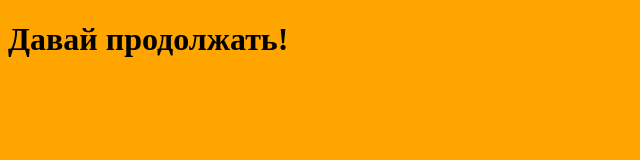
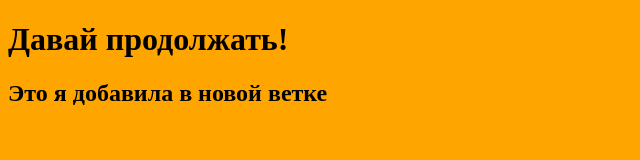
Before and after one commit to Aida-Brilliantova/my_first_repo, a plain HTML site: page index.html in a window 1280 px wide. Shown: the whole page, without its empty margins (0-640 px from the left). Drawn offline with Linux system fonts and the light colour scheme.

Commit message:
Добавила приветсвтие

```diff
--- a/index.html
+++ b/index.html
@@ -9,5 +9,6 @@
 </head>
 <body>
 <h1>Давай продолжать!</h1>
+<h2>Это я добавила в новой ветке</h2>
 </body>
 </html>
```
